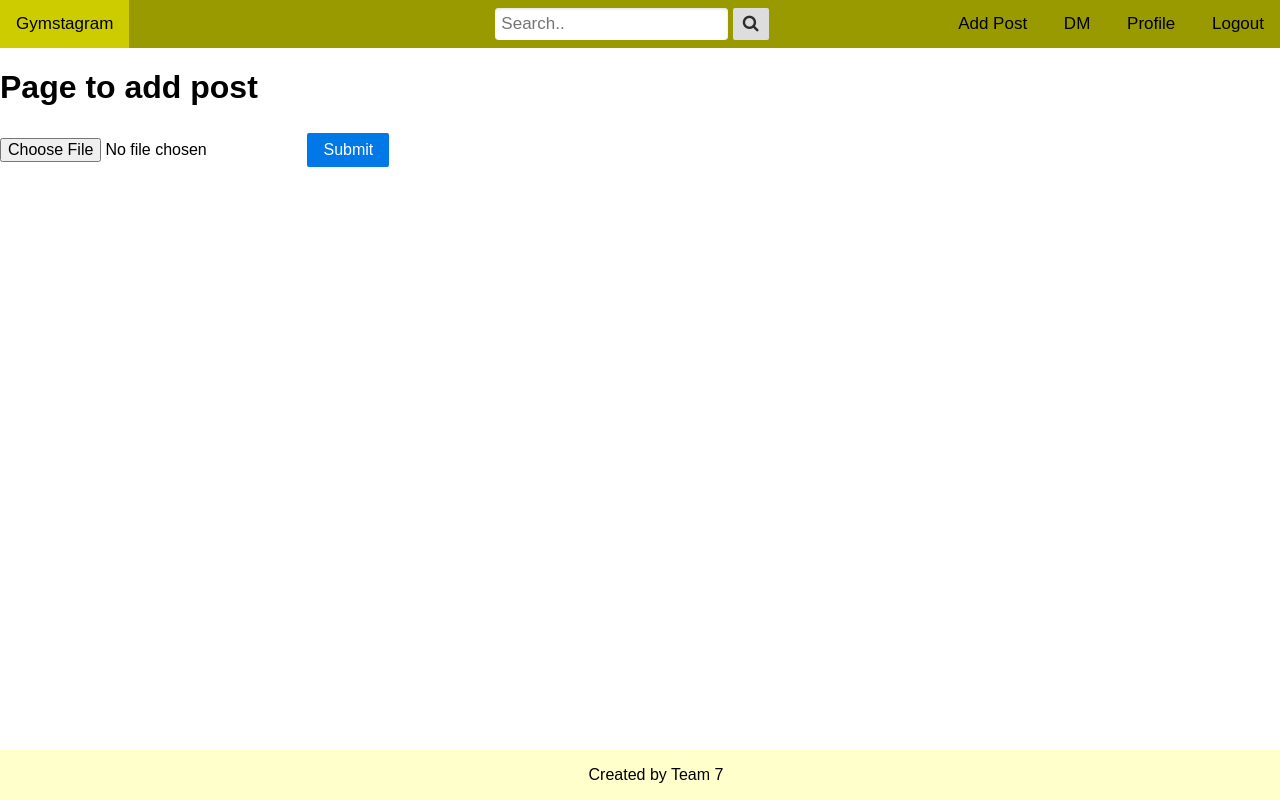
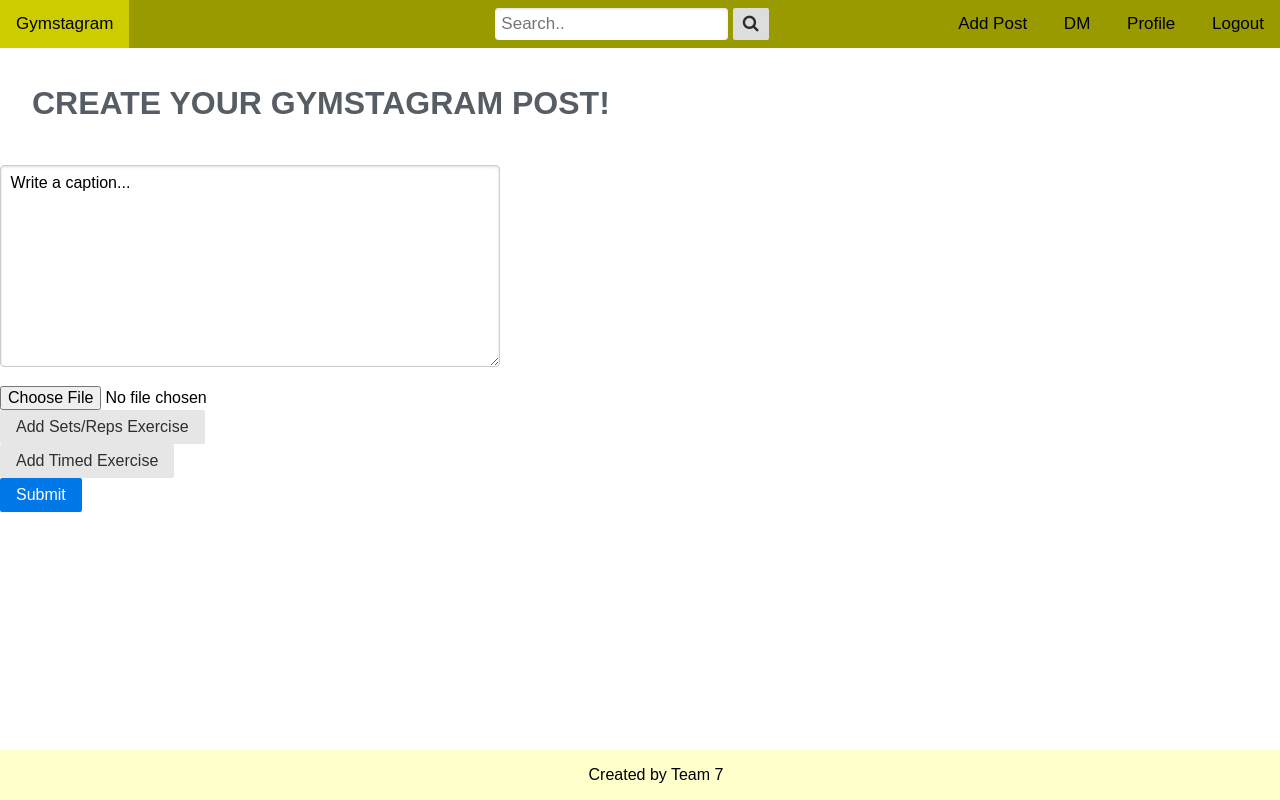
Before and after one commit to ThomasWinn/Gymstagram, a Flask app: page /create_post in a window 1280 px wide. Run offline with Flask 2, Linux system fonts and the light colour scheme; the visitor is signed in with stand-in values (Sample User, id 1); data that the repository does not hold is empty; some libraries are stand-ins or nearby versions.

Commit message:
Calvin commit

```diff
--- a/templates/create_post.html
+++ b/templates/create_post.html
@@ -3,17 +3,51 @@
 {% endblock %}
 {% block title %} Create Post {% endblock %}
 {% block content %}
-<div class="imageGallery pure-g">
-    {% for id in image_ids %}
-      <img class="pure-u-1-6 image" src="{{url_for("view_image", img_id=id)}}"/>
+<script src=http://ajax.googleapis.com/ajax/libs/jquery/1.11.0/jquery.min.js></script>
+<script type = "text/javascript">
+    $(document).ready(function() {
+        var max      = 10; //maximum input boxes allowed
+        var container         = $(".exercises_wrap");
+        var exercise      = $(".add_exercise"); //Plus sign id
+        var time_exercise = $(".time_exercise");
 
-    {% endfor %}
-</div>
-<h1>Page to add post</h1>
-<form class="pure-form" method="post" enctype="multipart/form-data" action="{{url_for("upload_post")}}">
-    <fieldset>
-        <input type="file" name="image" accept="image/jpeg,image/png,image/gif" />
-        <button type="submit" class="pure-button pure-button-primary">Submit</button>
-    </fieldset>
-</form>
+        var x = 0; //input field count intially
+        $(exercise).click(function(e){         e.preventDefault();
+            if(x < max){ //maximum number of input field allowed
+                x++; //input field increment
+                $(container).append('<div class = "pure-u-1"><input type="text" name="text[]" placeholder = "Enter in exercise"/> <input type="text" name="text[]" placeholder = "Enter in # of sets"/> <input type="text" name="text[]" placeholder = "Enter in # of reps"/> <a href="#" class="delete_exercise">delete</a></div>'); //adding new input field
+            }
+        });
+        $(time_exercise).click(function(e){         e.preventDefault();
+            if(x < max){ //maximum number of input field allowed
+                x++; //input field increment
+                $(container).append('<div class = "pure-u-1"><input type="text" name="text[]" placeholder = "Add timed exercise"/> <input type="text" name="text[]" placeholder = "Enter in time spent"/> <a href="#" class="delete_time_exercise">delete</a></div>'); //adding new input field
+            }
+        });
+
+        $(container).on("click",".delete_exercise", function(e){ //user click on remove text
+            e.preventDefault(); $(this).parent('div').remove(); x--;
+        })
+        $(container).on("click",".delete_time_exercise", function(e){ //user click on remove text
+            e.preventDefault(); $(this).parent('div').remove(); x--;
+        })
+    });
+
+    </script>
+    <body>
+        <h1 class = "pure-menu-heading ">Create your Gymstagram post!</h1>
+        <form class="pure-form pure-form-aligned" method="post" enctype="multipart/form-data" action="{{url_for("upload_post")}}" id = "post_form">
+
+          <fieldset>
+              <textarea name = "text" rows = "10" cols = "50">Write a caption...</textarea>
+              <br></br>
+              <input type="file" name="image" accept="image/jpeg,image/png,image/gif" />
+              <div class = "exercises_wrap">
+                <div> <button class="add_exercise pure-button">Add Sets/Reps Exercise</button></div>
+                <div> <button class="time_exercise pure-button">Add Timed Exercise</button></div>
+              </div>
+              <button type="submit" class="pure-button pure-button-primary">Submit</button>
+          </fieldset>
+        </form>
+      </body>
 {% endblock %}
```
